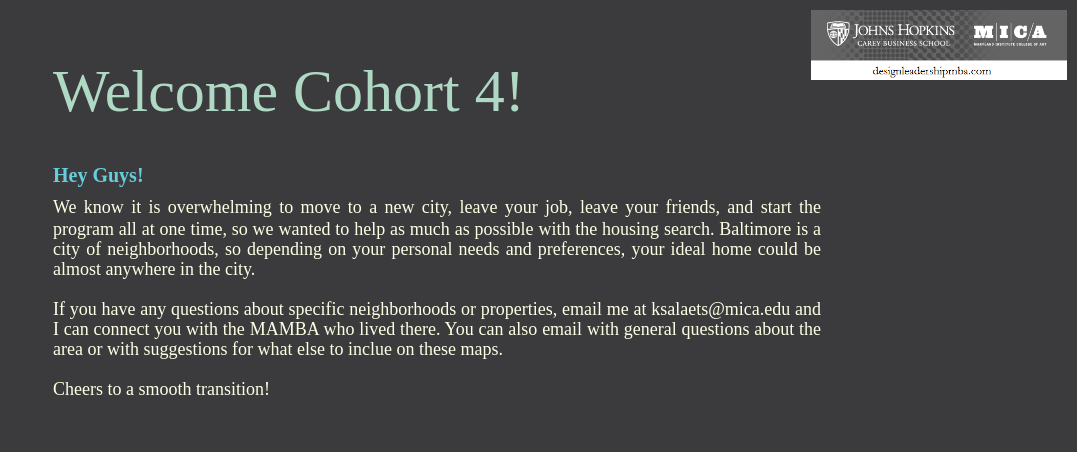
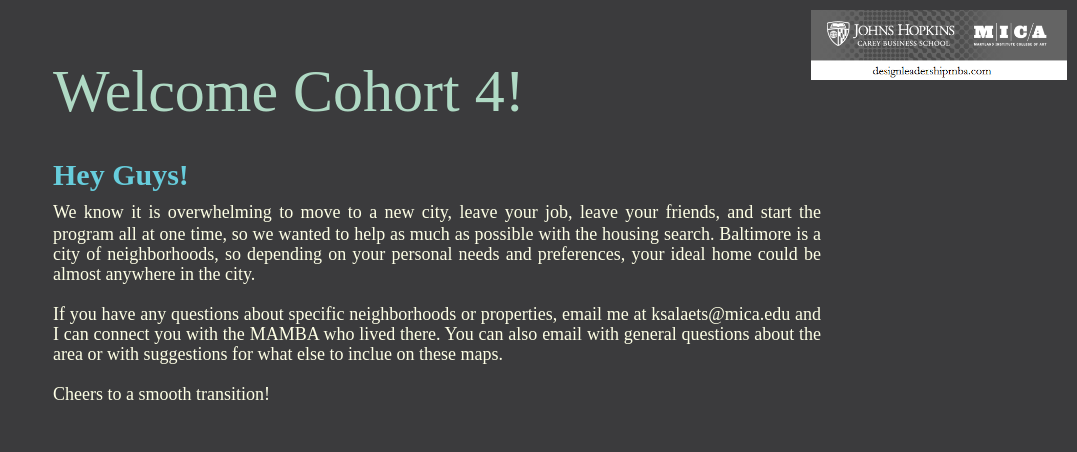
Before and after one commit to Karahmel/MAMBAMap, a Jekyll site: the page built from index.html, in a window 1280 px wide. Shown: the top 452 px of the page, without its empty margins (203-1280 px from the left). Built offline with Jekyll 4.4.1, drawn with Linux system fonts in a browser that asks for light colours; some web fonts are replaced; Markdown is read by kramdown in place of the engine named in the settings.

Commit message:
Update screen.css

```diff
--- a/css/screen.css
+++ b/css/screen.css
@@ -18,16 +18,15 @@
 }
 
 h1 {
-font-size: 1em;
+font-size: 1.5em;
   margin-bottom: .5em;
   color: #67cddc;
-  font-variant: uppercase;
 }
 
 h2 {
-    font-size: 1em;
+    font-size: 1.5em;
+      margin-bottom: .5em;
       color: #98c73d;
-        font-variant: small-caps;
 }
 
 h3 {
```
